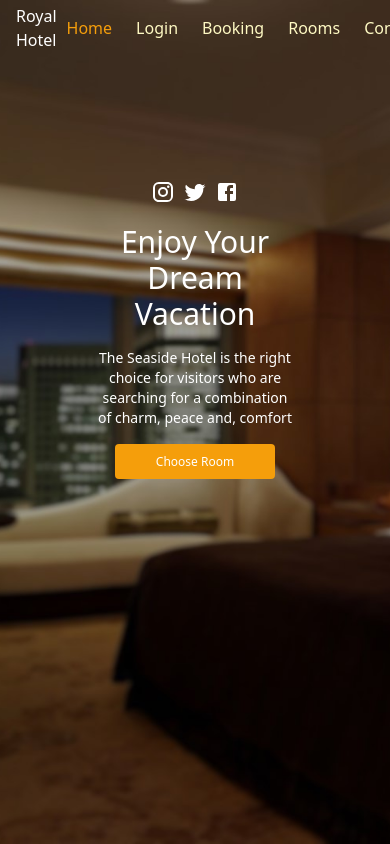
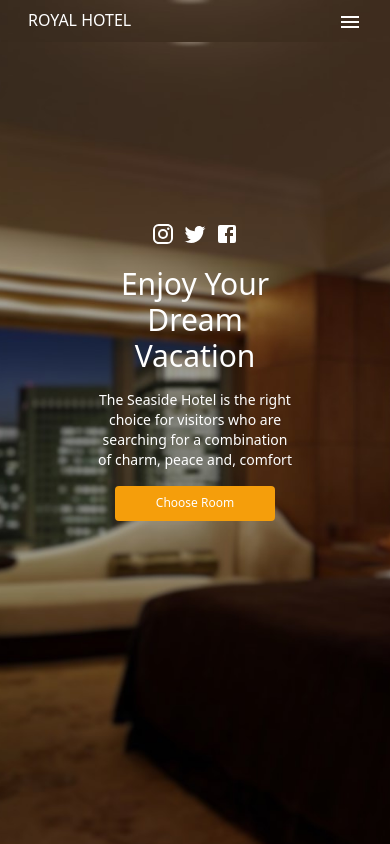
Before and after one commit to roshnnkk/hotel, a React (Vite) app: page / in a window 390 px wide. Built offline with nearby package versions, Linux system fonts and the light colour scheme.

Commit message:
responsive header

```diff
--- a/src/components/header.jsx
+++ b/src/components/header.jsx
@@ -1,7 +1,13 @@
 import MenuIcon from "@mui/icons-material/Menu";
 import React from "react";
 import { NavLink } from "react-router";
-import { CONTACT_ROUTE, HOME_ROUTE, LOGIN_ROUTE, RESERVE_ROUTE, ROOMS_ROUTE } from "../constant/routes";
+import {
+  CONTACT_ROUTE,
+  HOME_ROUTE,
+  LOGIN_ROUTE,
+  RESERVE_ROUTE,
+  ROOMS_ROUTE,
+} from "../constant/routes";
 import { AppBar, Box, Toolbar } from "@mui/material";
 import Buttons from "./buttons";
 
@@ -11,40 +17,41 @@ const Header = () => {
     { id: 2, name: "Login", to: LOGIN_ROUTE },
     { id: 3, name: "Booking", to: RESERVE_ROUTE },
     { id: 4, name: "Rooms", to: ROOMS_ROUTE },
-    { id: 5, name: "Contact", to: CONTACT_ROUTE }
-
-
-
-
+    { id: 5, name: "Contact", to: CONTACT_ROUTE },
   ];
 
   return (
-    // <div className="w-screen flex-row-reverse bg-transparent text-lg pt-3 text-white  flex justify-around ">
-    //   <div className=" xm:hidden ">
-    //     <MenuIcon />
-    //   </div>
-    //   <h1>ROYAL HOTEL</h1>
-
-    //   <div>
+    <>
+      <div className="md:hidden text-white flex justify-between py-2 px-7">
+        <h1>ROYAL HOTEL</h1>
         <div>
+          <MenuIcon />
+        </div>
+      </div>
+      <div className="hidden md:block">
         <Box sx={{ flexGrow: 1, width: 1 }}>
-        <AppBar style={{ backgroundColor: 'transparent', boxShadow: 'none', }}>
-            <Toolbar style={{gap:"10px", justifyContent: "space-around" }}>
+          <AppBar style={{ backgroundColor: "transparent", boxShadow: "none" }}>
+            <Toolbar style={{ gap: "10px", justifyContent: "space-around" }}>
               <h1>Royal Hotel</h1>
               <div className="flex gap-6">
                 {headerItems.map((items) => (
-                <NavLink key={items.id} to={items.to} className={({isActive})=>isActive ? "text-amber-500" : "text-yellow-100" }>
+                  <NavLink
+                    key={items.id}
+                    to={items.to}
+                    className={({ isActive }) =>
+                      isActive ? "text-amber-500" : "text-yellow-100"
+                    }
+                  >
                     {items.name}
                   </NavLink>
-
                 ))}
               </div>
-              <Buttons width="100px" text="Book now"/>
+              <Buttons width="100px" text="Book now" />
             </Toolbar>
           </AppBar>
         </Box>
       </div>
-
+    </>
   );
 };
 
```
Lines whose indentation alone changed are shown as unchanged.
